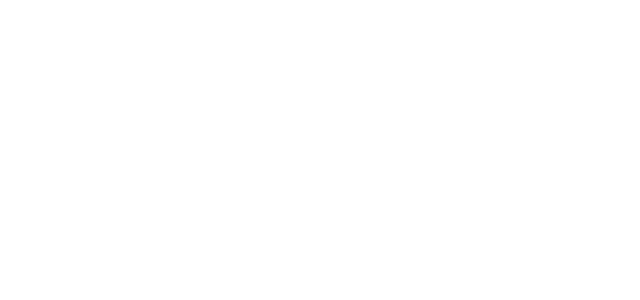
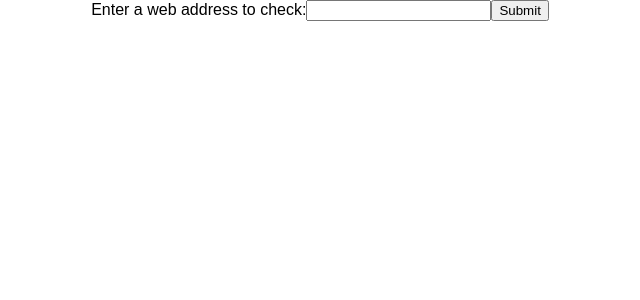
Before and after one commit to DraconicLogic/web-crawler-FE, a React (Create React App) app: page / in a window 1280 px wide. Shown: the top 300 px of the page, without its empty margins (320-960 px from the left). Built offline with nearby package versions, Linux system fonts and the light colour scheme; the HTML template or start-up script is replaced by a standard one.

Commit message:
Implemented basic input functions

```diff
--- a/src/App.js
+++ b/src/App.js
@@ -1,11 +1,12 @@
 import React, { Component } from 'react';
+import Input from './components/Input';
 import './App.css';
 
 class App extends Component {
   render() {
     return (
       <div className="App">
-
+        <Input />
       </div>
     );
   }
--- /dev/null
+++ b/src/components/Input.jsx
@@ -0,0 +1,40 @@
+import React, { Component } from 'react';
+// import * as API from './API';
+
+class Input extends Component {
+    state = {
+        inputText: '',
+        validAddress: false
+    }
+    render() {
+        return (
+            <div>
+                <form onSubmit={(this.submitChange)}>
+                    <label>
+                        Enter a web address to check:
+                        <input type="text" className={this.state.validAddress ? 'true' : 'false'} onChange={this.handleChange} name="site" />
+                    </label>
+                    <input type="submit" value="Submit" />
+                </form>
+            </div>
+        );
+    }
+
+    handleChange = (e) => {
+        const regCheck = /((([A-Za-z]{3,9}:(?:\/\/)?)(?:[-;:&=\+\$,\w]+@)?[A-Za-z0-9.-]+|(?:www.|[-;:&=\+\$,\w]+@)[A-Za-z0-9.-]+)((?:\/[\+~%\/.\w-_]*)?\??(?:[-\+=&;%@.\w_]*)#?(?:[\w]*))?)/
+        const bool = regCheck.test(e.target.value);
+        this.setState({
+            inputText: e.target.value,
+            validAddress: bool
+        });
+    }
+
+    submitChange = (e) => {
+        e.preventDefault();
+        this.state.validAddress ? console.log('async API.getReport(e)') : console.log("can't search for that address");
+    }
+}
+
+
+
+export default Input;
```
Also changed, not shown: package.json (line endings or trailing spaces).
